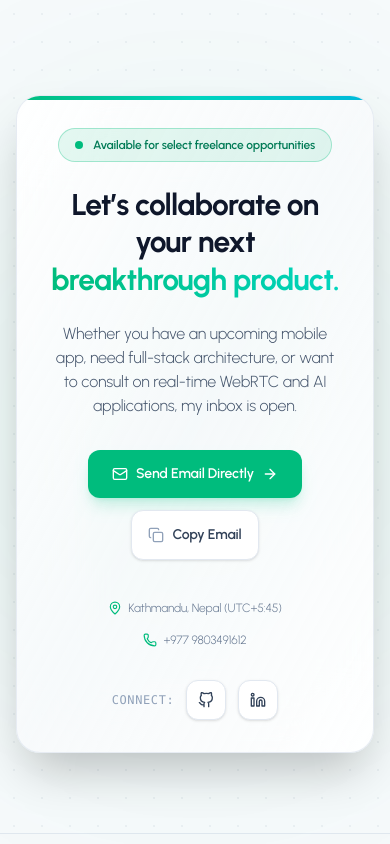
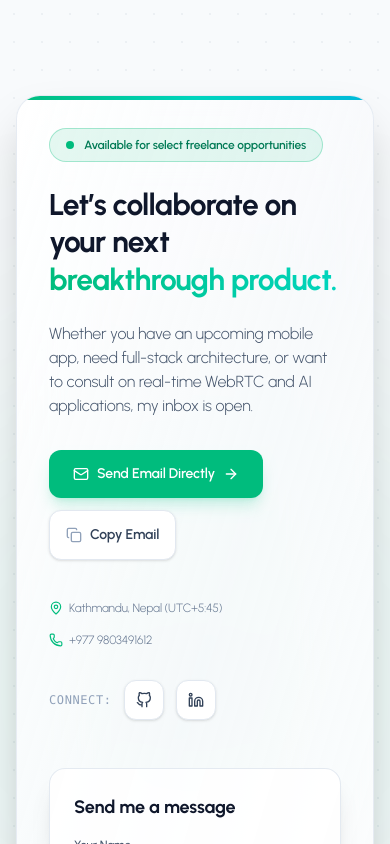
Before and after one commit to prabin2058/Update_portfolio, a Next.js app: page / in a window 390 px wide. Shown: the part 8120-8964 px from the top of the page. Built offline with nearby package versions, Linux system fonts and the light colour scheme.

Commit message:
feat(contact): integrate ContactForm into ContactCTA two-column grid layout
Update ContactCTA section to responsive two-column grid layout pairing direct contact info with the interactive ContactForm.

```diff
--- a/src/components/contact/ContactCTA.tsx
+++ b/src/components/contact/ContactCTA.tsx
@@ -6,6 +6,7 @@ import { siteConfig } from "@/data/site";
 import { Container } from "@/components/common/Container";
 import { MotionWrapper } from "@/components/common/MotionWrapper";
 import { GithubIcon, LinkedinIcon } from "@/components/common/SocialIcons";
+import { ContactForm } from "@/components/contact/ContactForm";
 
 export function ContactCTA() {
   const [copied, setCopied] = useState(false);
@@ -28,8 +29,10 @@ export function ContactCTA() {
           {/* Subtle accent border line on top */}
           <div className="absolute top-0 left-0 right-0 h-1 bg-gradient-to-r from-emerald-500 via-teal-400 to-cyan-500" />
 
-          <div className="max-w-3xl mx-auto text-center">
-            <MotionWrapper direction="up">
+          <div className="grid grid-cols-1 lg:grid-cols-12 gap-12 items-center">
+            {/* Left column: headline, bio and direct contacts */}
+            <div className="lg:col-span-7">
+            <MotionWrapper direction="left">
               <div className="space-y-6">
                 {/* Live Availability Badge */}
                 <div className="inline-flex items-center gap-2.5 px-4 py-2 rounded-full border border-emerald-500/30 bg-emerald-500/10 text-xs sm:text-sm font-semibold text-emerald-700 dark:text-emerald-300">
@@ -47,13 +50,13 @@ export function ContactCTA() {
                   </span>
                 </h2>
 
-                <p className="text-base sm:text-lg text-slate-600 dark:text-slate-300 max-w-xl mx-auto">
+                <p className="text-base sm:text-lg text-slate-600 dark:text-slate-300 max-w-xl">
                   Whether you have an upcoming mobile app, need full-stack architecture,
                   or want to consult on real-time WebRTC and AI applications, my inbox is open.
                 </p>
 
                 {/* Primary Contact Actions */}
-                <div className="flex flex-wrap items-center justify-center gap-3 pt-2">
+                <div className="flex flex-wrap items-center gap-3 pt-2">
                   <a
                     href={`mailto:${siteConfig.email}`}
                     className="inline-flex items-center gap-2 px-6 py-3.5 rounded-xl font-semibold text-sm bg-emerald-500 hover:bg-emerald-600 text-white shadow-lg shadow-emerald-500/20 hover:scale-[1.02] active:scale-[0.98] transition-all"
@@ -85,7 +88,7 @@ export function ContactCTA() {
                 </div>
 
                 {/* Direct info badges */}
-                <div className="pt-4 flex flex-wrap items-center justify-center gap-4 text-xs text-slate-500 dark:text-slate-400">
+                <div className="pt-4 flex flex-wrap items-center gap-4 text-xs text-slate-500 dark:text-slate-400">
                   <span className="flex items-center gap-1.5">
                     <MapPin className="w-3.5 h-3.5 text-emerald-500" />
                     <span>Kathmandu, Nepal (UTC+5:45)</span>
@@ -97,7 +100,7 @@ export function ContactCTA() {
                 </div>
 
                 {/* Social profiles */}
-                <div className="pt-2 flex items-center justify-center gap-3">
+                <div className="pt-2 flex items-center gap-3">
                   <span className="text-xs font-mono font-medium text-slate-400 uppercase tracking-wider">
                     Connect:
                   </span>
@@ -126,6 +129,14 @@ export function ContactCTA() {
                 </div>
               </div>
             </MotionWrapper>
+            </div>
+
+            {/* Right column: contact form (sends to your inbox through FormSubmit) */}
+            <div className="lg:col-span-5">
+              <MotionWrapper direction="right">
+                <ContactForm />
+              </MotionWrapper>
+            </div>
           </div>
         </div>
       </Container>
```
